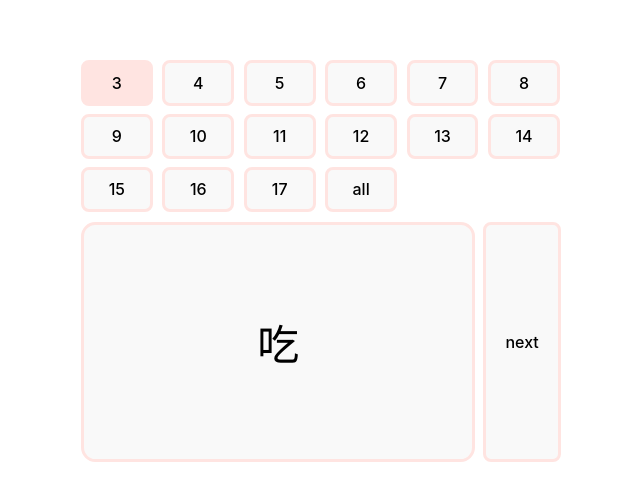
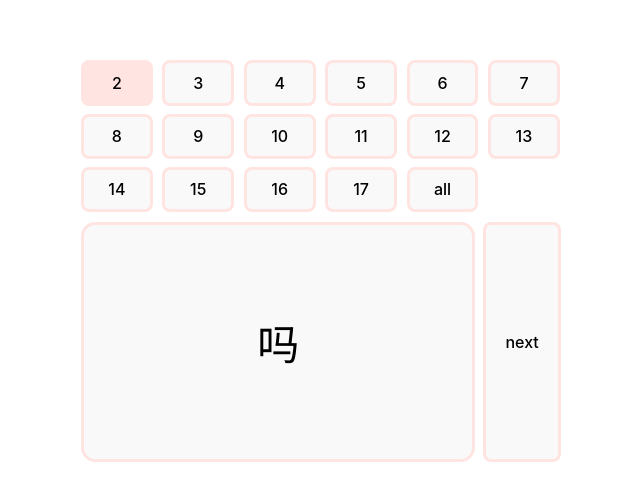
Before and after one commit to gwannemacher/chinese-study, a React (Vite) app: page / in a window 1280 px wide. Shown: the part 139-640 px from the top of the page, without its empty margins (319-959 px from the left). Built offline with nearby package versions, Linux system fonts and the light colour scheme.

Commit message:
lesson2: add lesson 2

```diff
--- /dev/null
+++ b/src/data/lesson2.ts
@@ -0,0 +1,27 @@
+import { Lesson } from "../types/lesson";
+
+export const Lesson2: Lesson = {
+    chapter: 2,
+    characters: [
+        { hanzi: '吗', pinyin: 'ma', definition: '(a particle used at the end of a question)'},
+        { hanzi: '我', pinyin: 'wǒ', definition: 'I'},
+        { hanzi: '很', pinyin: 'hěn', definition: 'very'},
+        { hanzi: '呢', pinyin: 'ne', definition: '(a particle used at the end of special, alternative, or rhetorical question)'},
+        { hanzi: '也', pinyin: 'yě', definition: 'too, also'},
+        { hanzi: '爸爸', pinyin: 'bàba', definition: 'father'},
+        { hanzi: '妈妈', pinyin: 'māma', definition: 'mother'},
+        { hanzi: '都', pinyin: 'dōu', definition: 'both; all'},
+        { hanzi: '他们', pinyin: 'tāmen', definition: 'they; them'},
+        { hanzi: '哥哥', pinyin: 'gēge', definition: 'elder brother'},
+        { hanzi: '他', pinyin: 'tā', definition: 'he; him'},
+        { hanzi: '姐姐', pinyin: 'jiějie', definition: 'elder sister'},
+        { hanzi: '她', pinyin: 'tā', definition: 'she; her'},
+        { hanzi: '爱人', pinyin: 'àiren', definition: 'husband or wife'},
+        { hanzi: '弟弟', pinyin: 'dìdi', definition: 'younger brother'},
+        { hanzi: '妹妹', pinyin: 'mèimei', definition: 'younger sister'},
+        { hanzi: '忙', pinyin: 'máng', definition: 'busy'},
+        { hanzi: '累', pinyin: 'lèi', definition: 'tired'},
+        { hanzi: '饿', pinyin: 'è', definition: 'hungry'},
+        { hanzi: '渴', pinyin: 'kě', definition: 'thirsty'}
+    ]
+};
--- a/src/data/lessons.ts
+++ b/src/data/lessons.ts
@@ -7,6 +7,7 @@ import { Lesson14 } from "./lesson14";
 import { Lesson15 } from "./lesson15";
 import { Lesson16 } from "./lesson16";
 import { Lesson17 } from "./lesson17";
+import { Lesson2 } from "./lesson2";
 import { Lesson3 } from "./lesson3";
 import { Lesson4 } from "./lesson4";
 import { Lesson5 } from "./lesson5";
@@ -18,6 +19,7 @@ import { Lesson9 } from "./lesson9";
 const AllLessons: Lesson = {
     chapter: 'all',
     characters: [
+        ...Lesson2.characters,
         ...Lesson3.characters,
         ...Lesson4.characters,
         ...Lesson5.characters,
@@ -37,6 +39,7 @@ const AllLessons: Lesson = {
 };
 
 export const Lessons: Lesson[] = [
+    Lesson2,
     Lesson3,
     Lesson4,
     Lesson5,
```
